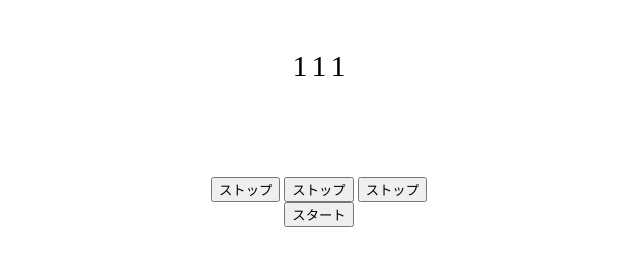
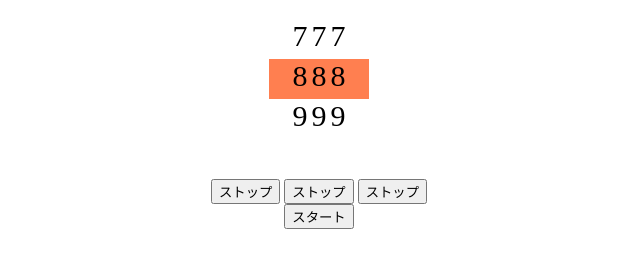
Before and after one commit to sino330/codevillage, a plain HTML site: page phase1/Phase1-format/js-hard/slotmachine/index.html in a window 1280 px wide. Both pictures are taken after a click on the button "スタート". Shown: the part 70-338 px from the top of the page, without its empty margins (321-961 px from the left). Drawn offline with Linux system fonts and the light colour scheme.

Commit message:
2021.7/27

```diff
--- a/phase1/Phase1-format/js-hard/slotmachine/index.html
+++ b/phase1/Phase1-format/js-hard/slotmachine/index.html
@@ -11,11 +11,11 @@
     <div class="slot-wrap">
         <!-- 追加チャレンジ問題 -->
 
-        <!-- <div class="slot upper-slot">
+        <div class="slot upper-slot">
             <p id="nowTime4"></p>
             <p id="nowTime5"></p>
             <p id="nowTime6"></p>
-        </div> -->
+        </div>
 
         <!-- 追加チャレンジ問題 ここまで -->
 
--- a/phase1/Phase1-format/js-hard/slotmachine/main.js
+++ b/phase1/Phase1-format/js-hard/slotmachine/main.js
@@ -2,12 +2,14 @@
 const nowTime = document.getElementById("nowTime");
 const nowTime2 = document.getElementById("nowTime2");
 const nowTime3 = document.getElementById("nowTime3");
+// チャレンジ問題追加
+// nowTime4～9までの読み込み
 const nowTime4 = document.getElementById("nowTime4");
 const nowTime5 = document.getElementById("nowTime5");
 const nowTime6 = document.getElementById("nowTime6");
 const nowTime7 = document.getElementById("nowTime7");
 const nowTime8 = document.getElementById("nowTime8");
-const nowTime9 = document.getElementById("nowTime");
+const nowTime9 = document.getElementById("nowTime9");
 // setTimer1の読み込み
 const setTime1 = document.getElementById("setTime1");
 const setTime2 = document.getElementById("setTime2");
@@ -16,10 +18,24 @@ const setTime3 = document.getElementById("setTime3");
 let slotId1 = 0;
 let slotId2 = 0;
 let slotId3 = 0;
+// チャレンジ問題定数指定
+let slotId4 = 9;
+let slotId5 = 9;
+let slotId6 = 9;
+let slotId7 = 1;
+let slotId8 = 1;
+let slotId9 = 1;
 // nowTimeに定数を代入
 nowTime.textContent = slotId1;
 nowTime2.textContent = slotId2;
 nowTime3.textContent = slotId3;
+// チャレンジ問題nowTime指定
+nowTime4.textContent = slotId4;
+nowTime5.textContent = slotId5;
+nowTime6.textContent = slotId6;
+nowTime7.textContent = slotId7;
+nowTime8.textContent = slotId8;
+nowTime9.textContent = slotId9;
 // startTimerの読み込み
 const startTimer = document.getElementById("startTimer");
 // startTimerを押すとイベントが発火
@@ -47,14 +63,29 @@ const slot1 = function () {
   clearInterval(timer1);
   // countUp定義
   const countUp = function () {
-    // 一定間隔事に1ずつ増やす
-    slotId1++;
+    // 9になったら0に戻す
+    if (slotId1 === 9) {
+      slotId1 = 0;
+    } else {
+      // 一定間隔事に1ずつ増やす
+      slotId1++;
+    }
+    // チャレンジ問題
+    if (slotId4 === 9) {
+      slotId4 = 0;
+    } else {
+      slotId4++;
+    };
+    if (slotId7 === 9) {
+      slotId7 = 0;
+    }else{
+      slotId7++;
+    };
     // HTMLへの挿入
     nowTime.textContent = `${slotId1}`;
-    // 10になったら0に戻す
-    if (slotId1 === 9) {
-      slotId1 = 0;
-    }
+    // チャレンジ問題
+    nowTime4.textContent = `${slotId4}`;
+    nowTime7.textContent = `${slotId7}`;
   };
   //間隔の設定
   timer1 = setInterval(countUp, 100);
@@ -75,11 +106,24 @@ setTime1.addEventListener("click", function () {
 const slot2 = function () {
   clearInterval(timer2);
   const countUp2 = function () {
-    slotId2++;
-    nowTime2.textContent = `${slotId2}`;
     if (slotId2 === 9) {
       slotId2 = 0;
+    } else {
+      slotId2++;
     }
+    if (slotId5 === 9) {
+      slotId5 = 0;
+    } else {
+      slotId5++;
+    };
+    if (slotId8 === 9) {
+      slotId8 = 0;
+    } else {
+      slotId8++;
+    };
+    nowTime2.textContent = `${slotId2}`;
+    nowTime5.textContent = `${slotId5}`;
+    nowTime8.textContent = `${slotId8}`;
   };
   timer2 = setInterval(countUp2, 100);
 };
@@ -95,11 +139,24 @@ setTime2.addEventListener("click", function () {
 const slot3 = function () {
   clearInterval(timer3);
   const countUp3 = function () {
-    slotId3++;
-    nowTime3.textContent = `${slotId3}`;
     if (slotId3 === 9) {
       slotId3 = 0;
+    } else {
+      slotId3++;
     }
+    if (slotId6 === 9) {
+      slotId6 = 0;
+    } else {
+      slotId6++;
+    }
+    if (slotId9 === 9) {
+      slotId9 = 0;
+    } else {
+      slotId9++;
+    }
+    nowTime3.textContent = `${slotId3}`;
+    nowTime6.textContent = `${slotId6}`;
+    nowTime9.textContent = `${slotId9}`;
   };
   timer3 = setInterval(countUp3, 100);
 };
--- a/phase1/Phase1-format/js-hard/slotmachine/style.css
+++ b/phase1/Phase1-format/js-hard/slotmachine/style.css
@@ -4,6 +4,7 @@ body {
 p {
   display: inline-block;
   font-size: 30px;
+  margin: 0;
 }
 #setTime {
   width: 100;
@@ -15,12 +16,16 @@ p {
 
 /*  チャレンジ問題 */
 
-/* .slot-wrap {
+.slot-wrap {
   height: 160px;
+  width: 100px;
+  margin: 0 auto;
+}
+.slot {
+  height: 40px;
+}
+.middle-slot {
+  background-color: coral;
 }
 
-.slot {
-  height: 40px;
-} */
-
 /*  チャレンジ問題  ここまで */
```
Also changed, not shown: phase1/Phase1-format/js-hard/howmanydays/main.js (+16 -0 lines).
